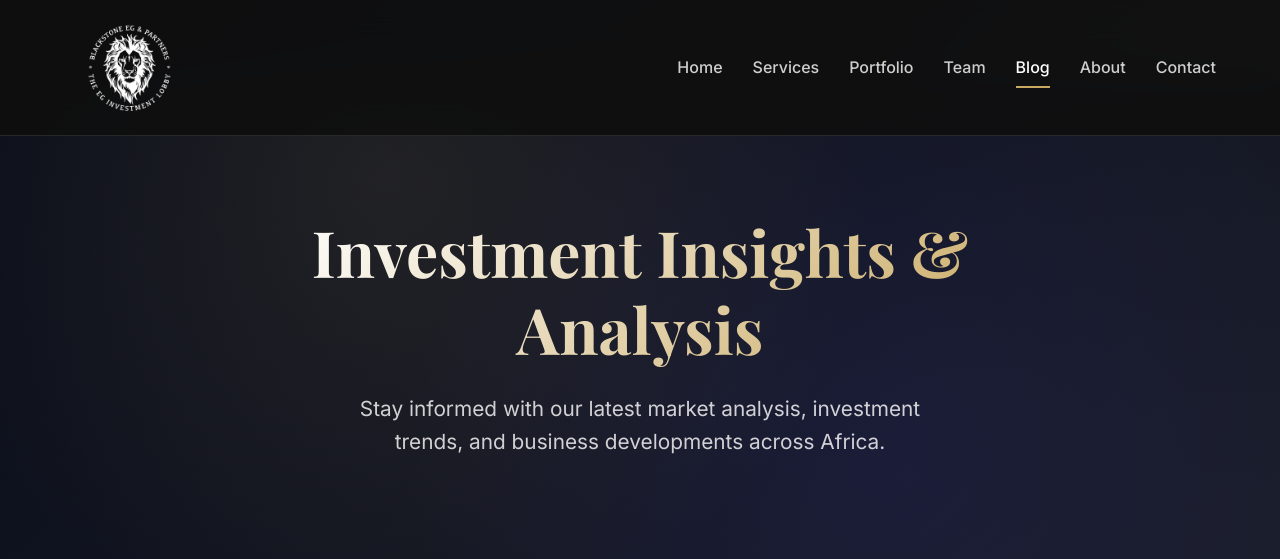
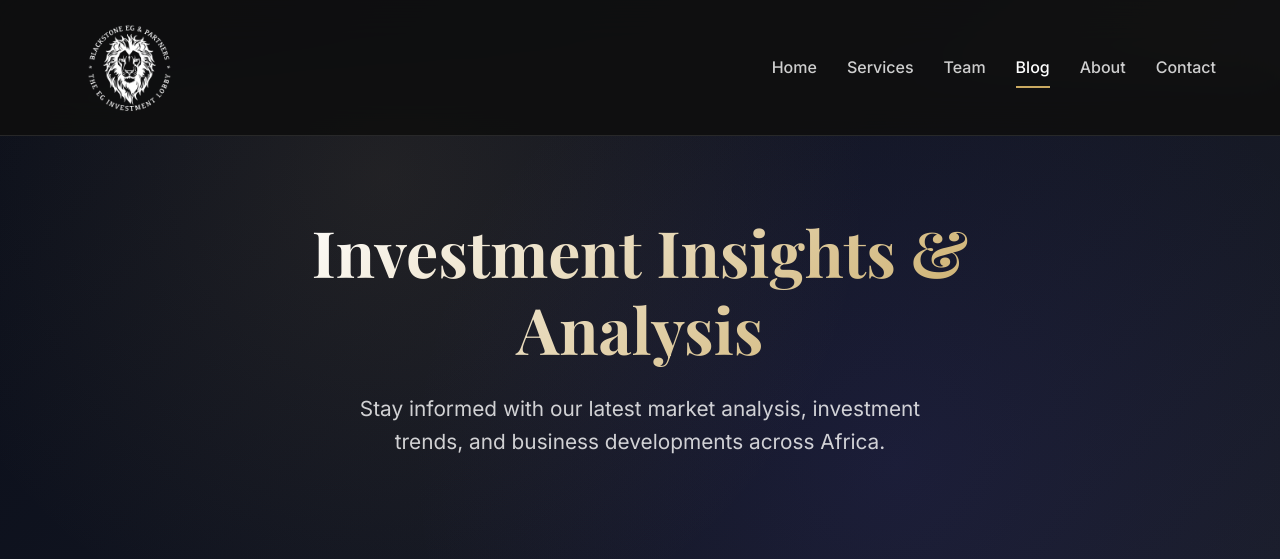
Before and after one commit to Aavomo/BlackStone-Website, a Flask app: page /blog in a window 1280 px wide. Shown: the top 559 px of the page. Run offline with Flask 3, Linux system fonts and the light colour scheme; data comes from the database, SQL or seed files in the repository; some libraries are stand-ins or nearby versions.

Commit message:
Remove Portfolio link from navigation and footer
Comment out the Portfolio link in the navigation and footer.

```diff
--- a/templates/enhanced/base.html
+++ b/templates/enhanced/base.html
@@ -103,7 +103,7 @@
         <nav class="nav" id="nav">
             <a href="{{ url_for('home') }}" class="{{ 'active' if request.endpoint == 'home' else '' }}">Home</a>
             <a href="{{ url_for('services_page') }}" class="{{ 'active' if request.endpoint == 'services_page' else '' }}">Services</a>
-            <a href="{{ url_for('portfolio_page') }}" class="{{ 'active' if request.endpoint == 'portfolio_page' else '' }}">Portfolio</a>
+            <!-- <a href="{{ url_for('portfolio_page') }}" class="{{ 'active' if request.endpoint == 'portfolio_page' else '' }}">Portfolio</a> -->
             <a href="{{ url_for('team_page') }}" class="{{ 'active' if request.endpoint == 'team_page' else '' }}">Team</a>
             <a href="{{ url_for('blog_page') }}" class="{{ 'active' if request.endpoint == 'blog_page' else '' }}">Blog</a>
             <a href="{{ url_for('about_page') }}" class="{{ 'active' if request.endpoint == 'about_page' else '' }}">About</a>
@@ -144,7 +144,7 @@
             <div class="footer-section">
                 <h4>Company</h4>
                 <a href="{{ url_for('about_page') }}">About Us</a>
-                <a href="{{ url_for('portfolio_page') }}">Portfolio</a>
+              <!-- <a href="{{ url_for('portfolio_page') }}">Portfolio</a> -->
                 <a href="{{ url_for('blog_page') }}">Blog</a>
                 <a href="{{ url_for('contact_page') }}">Contact</a>
             </div>
```
